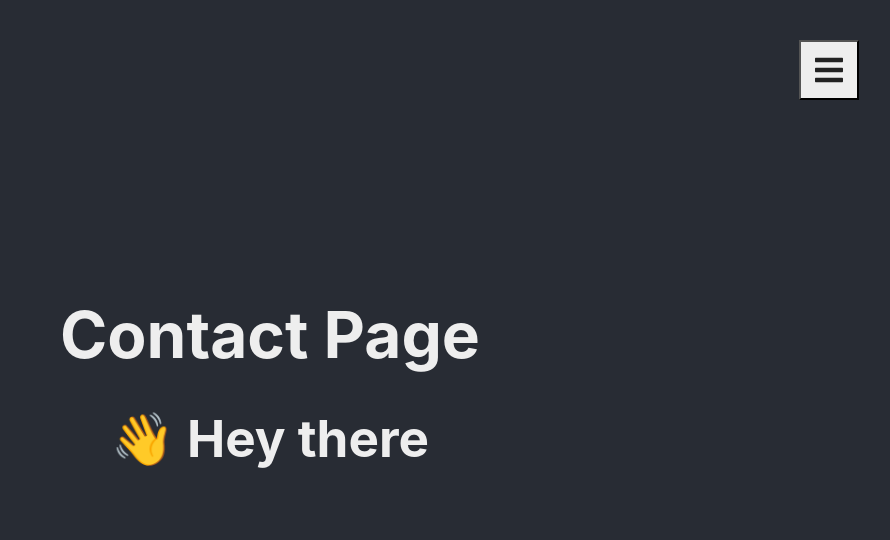
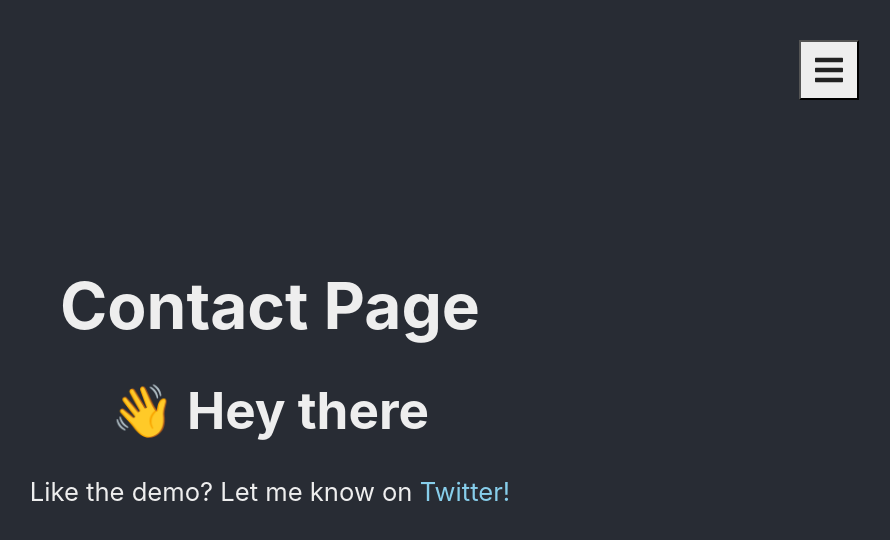
Before and after one commit to chansen17/responsive-styled-components-navigation, a React (Create React App) app: page /contact in a window 1280 px wide. Shown: the top 540 px of the page, without its empty margins (370-1260 px from the left). Built offline with nearby package versions, Linux system fonts and the light colour scheme.

Commit message:
contact page update

```diff
--- a/src/pages/ContactPage.js
+++ b/src/pages/ContactPage.js
@@ -7,6 +7,7 @@ const ContactPage = () => {
             <Heading className="animate__animated animate__fadeInLeft">Contact Page</Heading>
             <Content>
             <h1>👋 Hey there </h1>
+            <p>Like the demo? Let me know on <a href="https://www.twitter.com/hyggedev">Twitter! </a></p>
             </Content>
         </StyledContactPage>
     )
```
